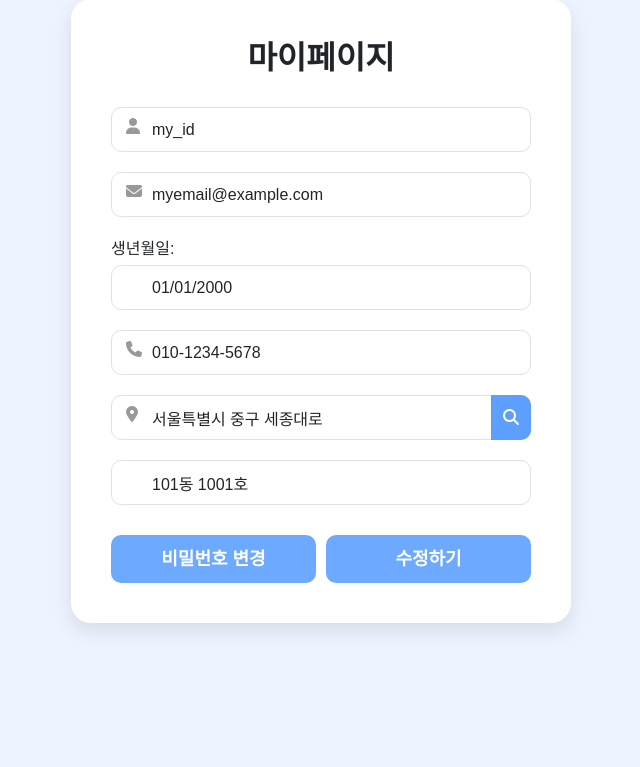
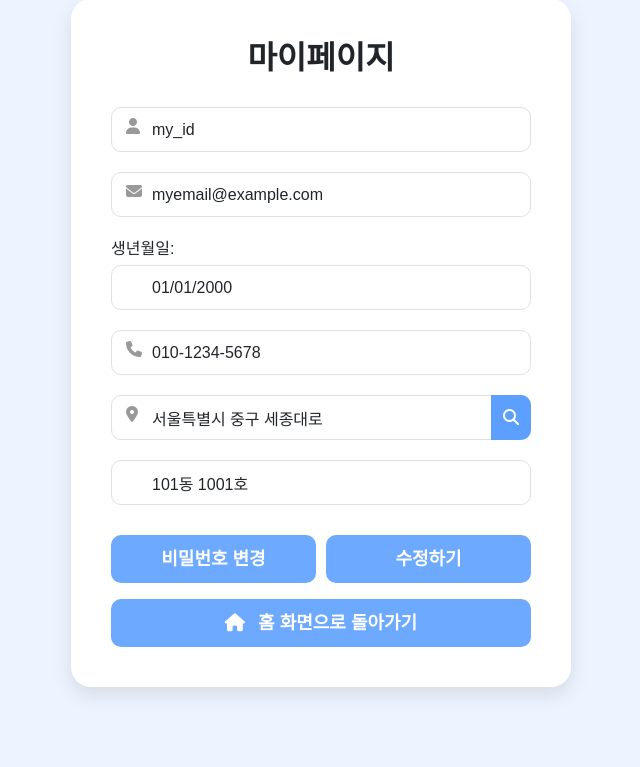
Before and after one commit to Jun2-jun/finally-project, a Flask app: page /mypage in a window 1280 px wide. Shown: the part 81-848 px from the top of the page, without its empty margins (319-959 px from the left). Before the commit the page ends 712 px from the top, so only its background shows below. Run offline with Flask 3, Linux system fonts and the light colour scheme.

Commit message:
4/24_15:37_mypage_homebutton

```diff
--- a/static/css/editor.css
+++ b/static/css/editor.css
@@ -28,12 +28,12 @@
     max-height: 300px;
   }
   .editor-placeholder {
-    color: #999;
+    color: #6c757d;
     pointer-events: none;
   }
   #editor:not(.has-content):not(.focused)::before {
     content: "내용을 입력하세요";
-    color: #999;
+    color: #6c757d;
     position: absolute;
     pointer-events: none;
   }
--- a/static/css/mypage.css
+++ b/static/css/mypage.css
@@ -55,6 +55,8 @@ h2 {
 }
 
 .btn-submit {
+  display: block;
+  width: 100%;
   background-color: #6ca9ff;
   color: white;
   font-weight: bold;
@@ -80,3 +82,7 @@ h2 {
 .btn-wrap .btn {
   flex: 1;
 }
+.btn-submit.w-100 {
+  display: block;
+  width: 100%;
+}
--- a/templates/editor/editor.html
+++ b/templates/editor/editor.html
@@ -48,7 +48,7 @@
     </div>
 
     <!-- 에디터 -->
-    <div class="editor" id="editor" contenteditable="true">내용을 입력하세요</div>
+    <div class="editor" id="editor" contenteditable="true"></div>
     <input type="hidden" name="comment" id="comment">
     <textarea name="comment" id="comment" style="display: none;"></textarea>
     </div>
@@ -92,3 +92,6 @@
     </div>
   </div>
 </div>
+
+<!-- 에디터 placeholder 처리 스크립트 -->
+<script src="{{ url_for('static', filename='js/editor.js') }}"></script>
--- a/templates/mypage.html
+++ b/templates/mypage.html
@@ -41,10 +41,19 @@
                 <input type="text" class="form-control editable" name="detail_address" value="{{ user.detail_address }}" readonly>
             </div>
 
+            <!-- 버튼 영역 (btn-wrap) -->
             <div class="btn-wrap">
                 <a href="/change_password" class="btn btn-submit">비밀번호 변경</a>
                 <button type="button" class="btn btn-submit" id="edit-btn">수정하기</button>
             </div>
+
+            <!-- 홈으로 돌아가기 버튼은 form 안에, btn-wrap 밖에 정확히 위치 -->
+            <div class="mt-3">
+                <a href="/dashboard" class="btn btn-submit w-100">
+                    <i class="fas fa-home me-2"></i> 홈 화면으로 돌아가기
+                </a>
+            </div>
+
         </form>
     </div>
 
```
Also changed, not shown: static/js/editor.js (added, +36 -0 lines).
